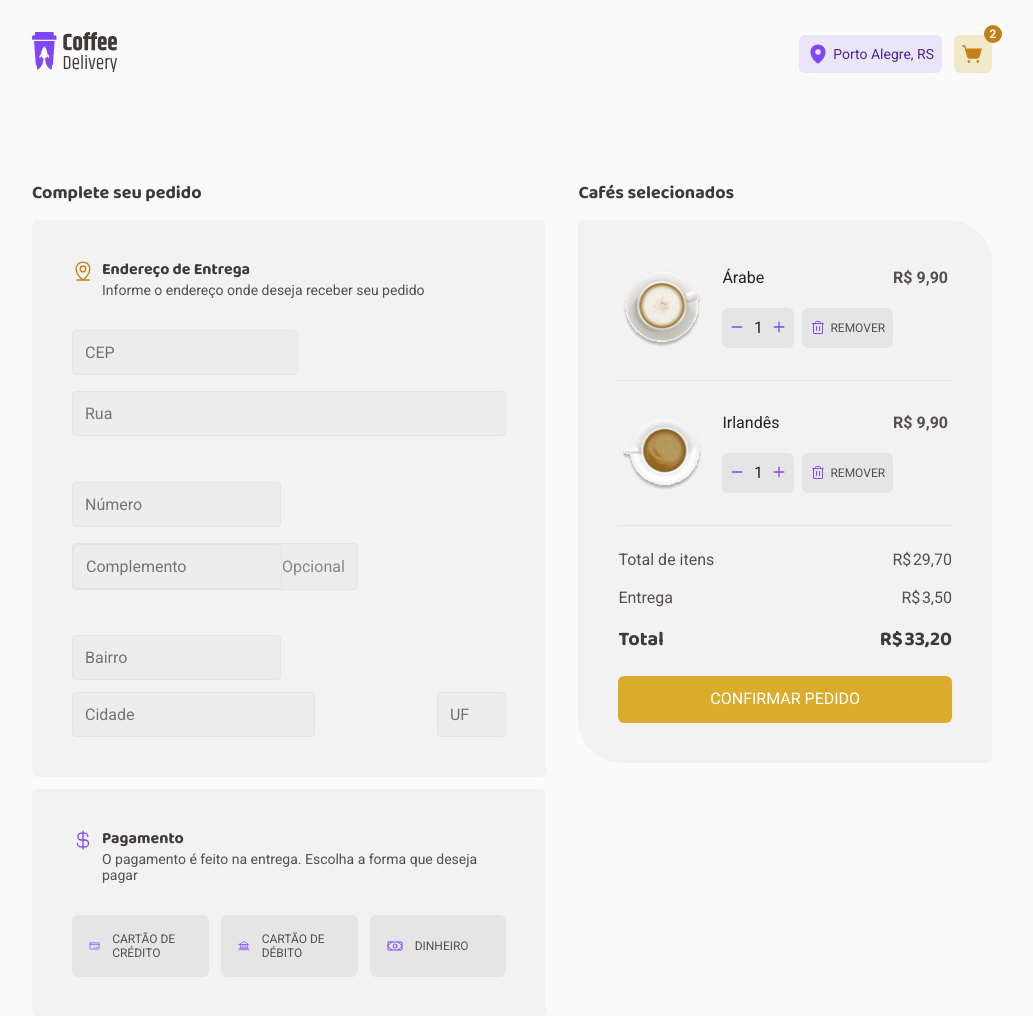
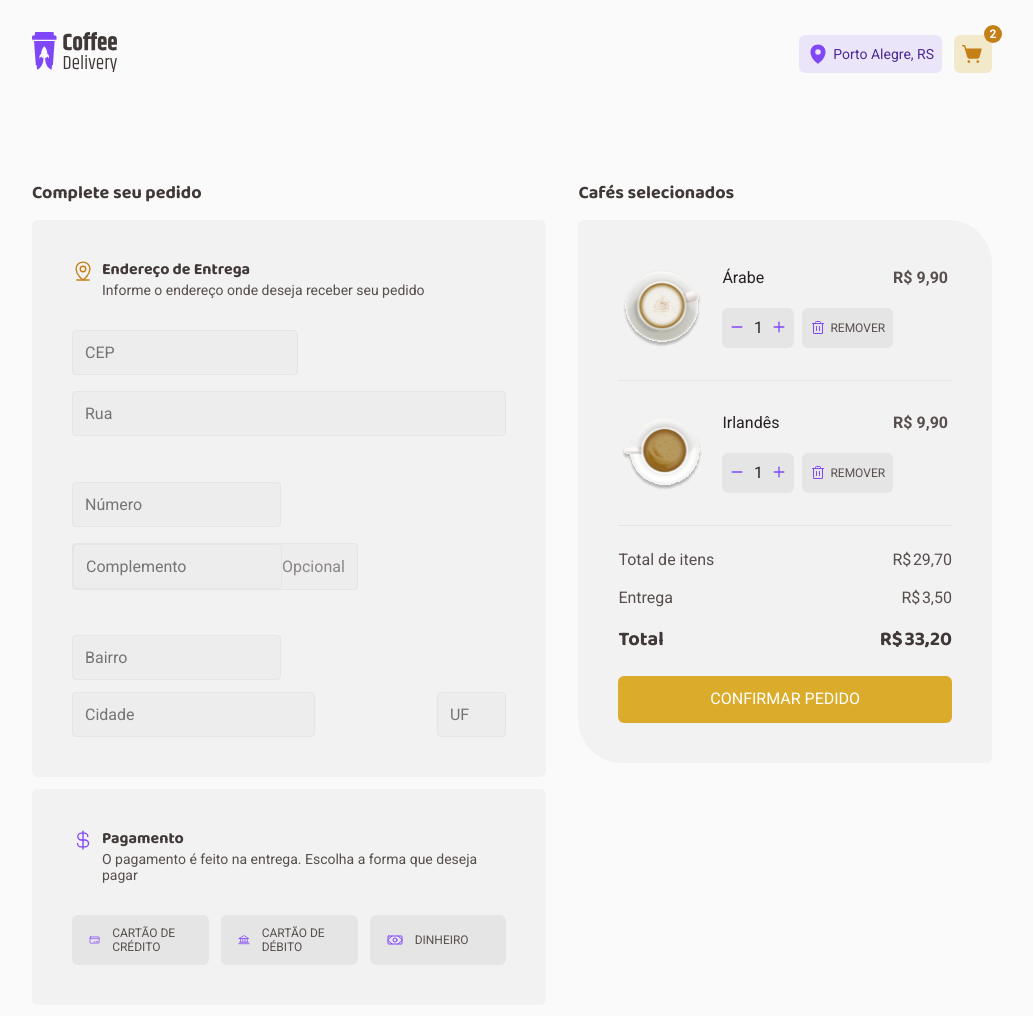
Before and after one commit to MartinGBB/coffee-delivery, a React (Vite) app: page /checkout in a window 1280 px wide. Shown: the whole page, without its empty margins (128-1161 px from the left). Built offline with nearby package versions, Linux system fonts and the light colour scheme.

Commit message:
fix: deleta codigo no css comentado

```diff
--- a/src/pages/Checkout/styles.ts
+++ b/src/pages/Checkout/styles.ts
@@ -160,7 +160,7 @@ export const SelectPagament = styled.div`
 
   label {
     user-select: none;
-
+    height: 1rem;
     padding: 1rem;
     width: 100%;
     border: none;
@@ -191,24 +191,6 @@ export const SelectPagament = styled.div`
     display: none;
   }
 
-  /* > button {
-    padding: 1rem;
-    width: 100%;
-    border: none;
-    background: ${({ theme }) => theme['base-button']};
-    font-weight: 400;
-    font-size: 0.75rem;
-    color: ${({ theme }) => theme['base-text']};
-    display: flex;
-    align-items: center;
-    border-radius: 6px;
-
-    & svg {
-      margin-right: 0.75rem;
-      color: ${({ theme }) => theme.purple};
-    } */
-  //}
-
   @media (min-width: 1024px) and (max-width: 1200px) {
     flex-wrap: wrap;
   }
```
